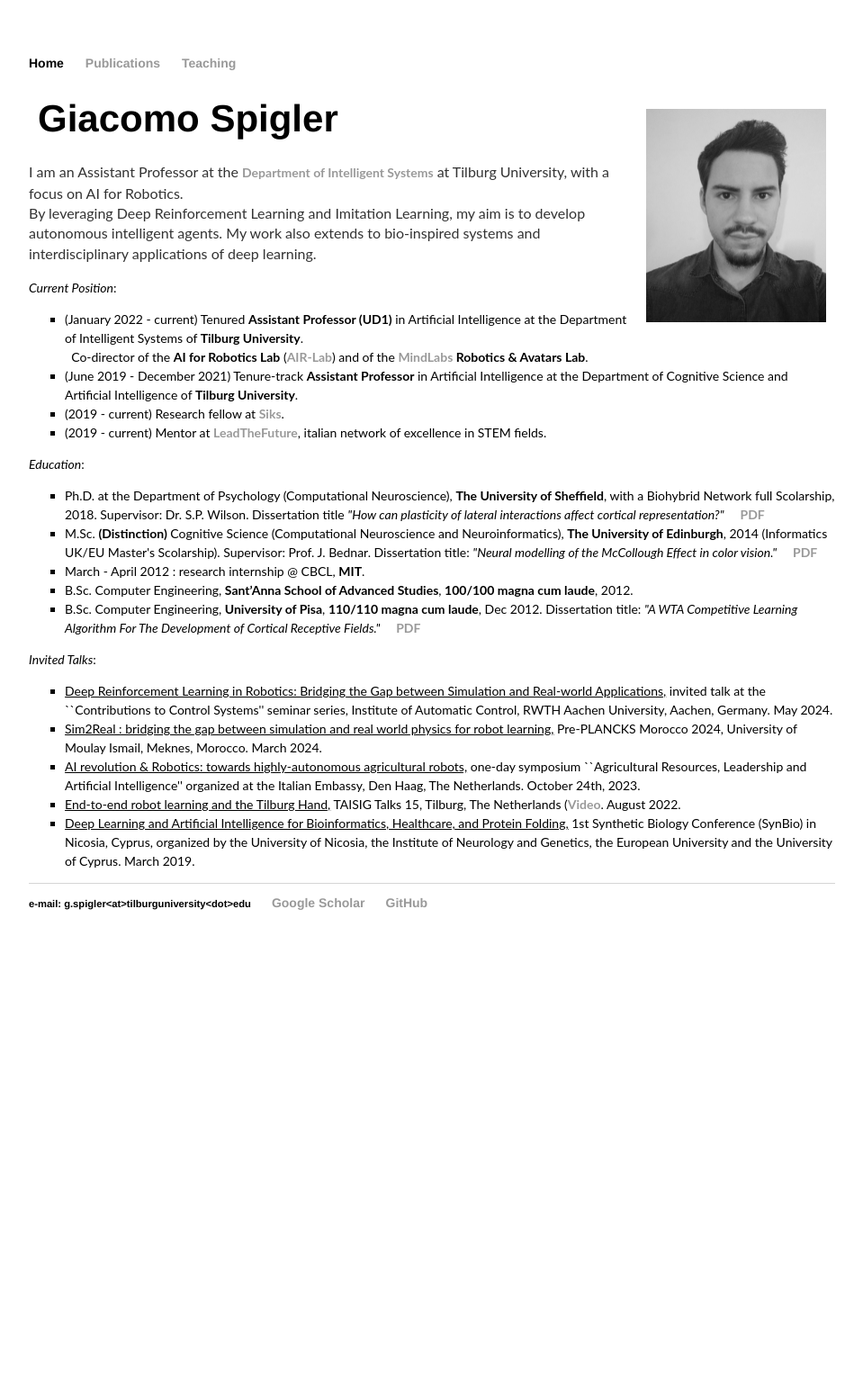
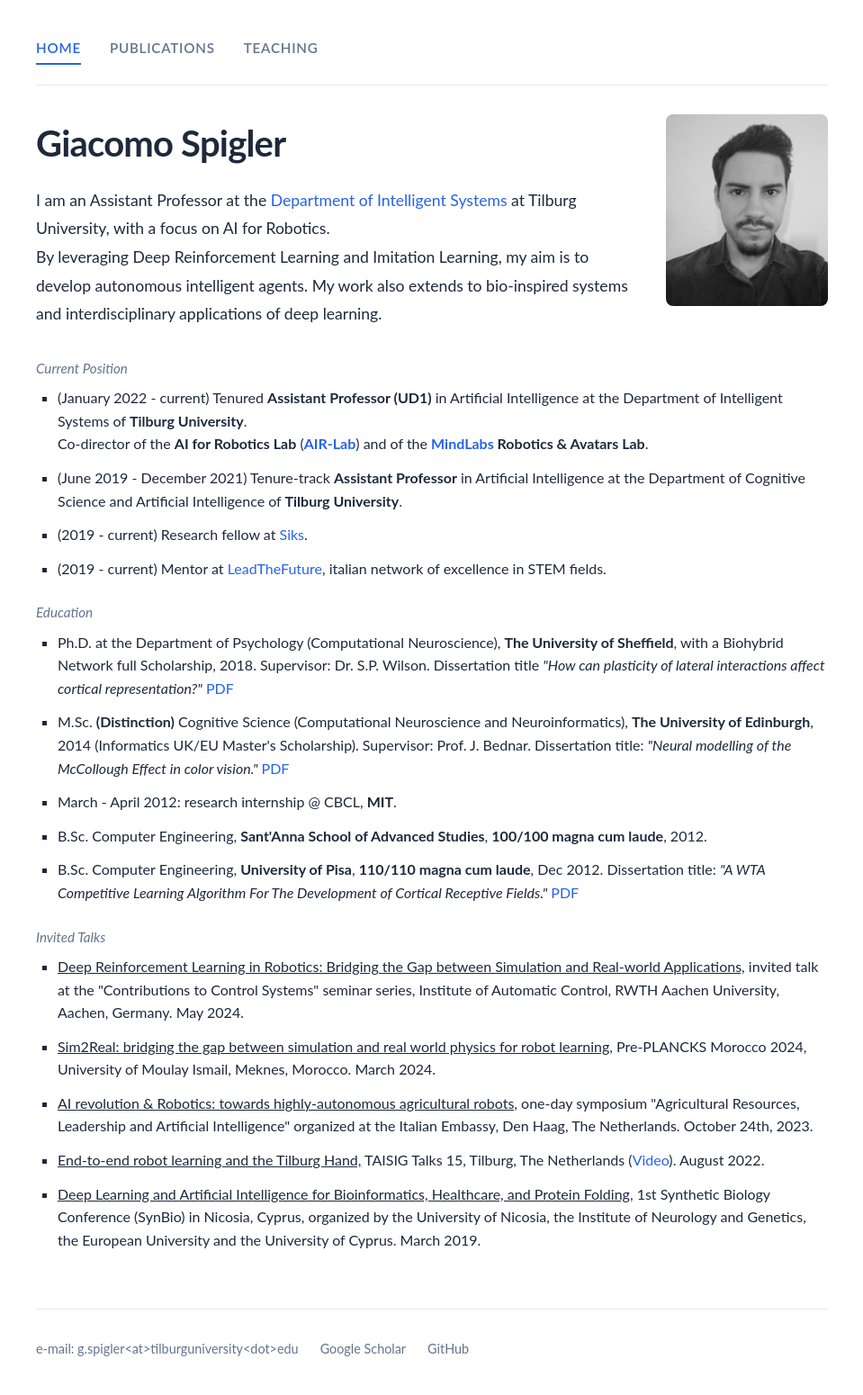
Before and after one commit to spiglerg/spiglernet, a PHP site: page /giacomo in a window 1280 px wide. Shown: the whole page at 90% size, without its empty margins (160-1119 px from the left). Before the commit the page ends 1011 px from the top, so only its background shows below. Run offline with PHP 8.4, Linux system fonts and the light colour scheme.

Commit message:
refreshed website Giacomo

```diff
--- a/giacomo/css/main.css
+++ b/giacomo/css/main.css
@@ -1,93 +1,278 @@
+/* ========================================
+   Giacomo Spigler - Personal Website
+   Modern Minimalist Design
+   ======================================== */
+
+/* CSS Variables */
+:root {
+    --bg: #ffffff;
+    --text: #1e293b;
+    --muted: #64748b;
+    --primary: #2563eb;
+    --primary-hover: #1d4ed8;
+    --accent-bg: #f8fafc;
+    --border: #e2e8f0;
+    --highlight: #fef9c3;
+}
+
+/* Reset & Base */
+* {
+    box-sizing: border-box;
+}
+
 body {
-    margin: 60px auto;
-    width: 70%;
-    font-family: 'Lato', Verdana, Helvetica, sans-serif;
-    font-size: 14px;
-    line-height: 1.5em;
+    margin: 0;
+    padding: 40px 20px;
+    max-width: 920px;
+    width: 90%;
+    margin-left: auto;
+    margin-right: auto;
+    font-family: 'Lato', -apple-system, BlinkMacSystemFont, 'Segoe UI', Helvetica, Arial, sans-serif;
+    font-size: 16px;
+    line-height: 1.6;
+    color: var(--text);
+    background-color: var(--bg);
 }
-nav ul, footer ul {
-    font-family:'Helvetica', 'Arial', 'Sans-Serif';
-    padding: 0px;
-    list-style: none;
-    font-weight: bold;
+
+/* Typography */
+h1 {
+    font-size: 2.5rem;
+    font-weight: 700;
+    margin: 0 0 1rem 0;
+    color: var(--text);
+    letter-spacing: -0.02em;
 }
-nav ul li, footer ul li {
-    display: inline;
-    margin-right: 20px;
+
+h2 {
+    font-size: 1.5rem;
+    font-weight: 600;
+    margin: 2rem 0 1rem 0;
+    color: var(--text);
 }
+
+p {
+    font-size: 1rem;
+    line-height: 1.7;
+    color: var(--text);
+    margin: 0 0 1rem 0;
+}
+
+/* Links */
 a {
+    color: var(--primary);
     text-decoration: none;
-    color: #999;
-    font-size: 14px;
-    font-weight: 700
+    transition: color 0.2s ease;
 }
+
 a:hover {
+    color: var(--primary-hover);
     text-decoration: underline;
 }
 
 a.paper {
-    color: #1772d0;
+    color: var(--primary);
+    font-weight: 600;
+}
+
+a.paper:hover {
+    color: var(--primary-hover);
+}
+
+/* Navigation */
+nav {
+    margin-bottom: 2rem;
+    padding-bottom: 1rem;
+    border-bottom: 1px solid var(--border);
+}
+
+nav ul {
+    list-style: none;
+    padding: 0;
+    margin: 0;
+    display: flex;
+    gap: 2rem;
+}
+
+nav ul li {
+    display: inline;
+}
+
+nav a {
+    color: var(--muted);
+    font-weight: 600;
+    font-size: 0.95rem;
+    text-transform: uppercase;
+    letter-spacing: 0.05em;
+    padding-bottom: 0.5rem;
+    transition: color 0.2s ease, border-color 0.2s ease;
+    border-bottom: 2px solid transparent;
+}
+
+nav a:hover {
+    color: var(--text);
     text-decoration: none;
 }
-a.paper:focus,
-a.paper:hover {
-    color: #f09228;
-    text-decoration: none;
-}
-h1 {
-    font-size: 3em;
-    font-family:'Helvetica', 'Arial', 'Sans-Serif';
-}
-p {
-    font-size: 1.5em;
-    line-height: 1.4em;
-    color: #333;
-}
-footer {
-    border-top: 1px solid #d5d5d5;
-    font-size: .8em;
+
+nav a.active {
+    color: var(--primary);
+    border-bottom: 2px solid var(--primary);
 }
 
-ul.posts {
-    margin: 20px auto 40px;
-    font-size: 1.5em;
+/* Container */
+.container {
+    margin-top: 2rem;
 }
 
-ul.posts li {
-    list-style: none;
-}
-.insetBorder {
-border: 10px inset;
-padding: 50px;
+/* Profile Photo */
+.profile-photo {
+    float: right;
+    width: 180px;
+    margin: 0 0 1.5rem 2rem;
+    border-radius: 8px;
 }
 
-.roundedBorder {
-border: 2px solid yellowgreen;
-border-radius: 20px;
-padding: 10px;
+/* Bio/Intro text */
+.intro {
+    font-size: 1.1rem;
+    line-height: 1.8;
+    color: var(--text);
+    margin-bottom: 2rem;
 }
 
-.pinkBorder {
-border: 2px dashed pink;
-padding: 30px;
+/* Section Headers */
+.section-label {
+    font-style: italic;
+    color: var(--muted);
+    font-size: 0.95rem;
+    margin-bottom: 0.5rem;
+    display: block;
 }
-h2.c {
+
+/* Lists */
+ul {
+    padding-left: 1.5rem;
+    margin: 0.5rem 0 1.5rem 0;
+}
+
+ul li {
+    margin-bottom: 0.75rem;
+    line-height: 1.6;
+}
+
+ul[type="square"] {
+    list-style-type: square;
+}
+
+/* Section Titles (Publications page) */
+.sectiontitle {
+    font-size: 1.1rem;
+    font-weight: 700;
+    text-transform: uppercase;
+    letter-spacing: 0.05em;
+    color: var(--text);
+    background: none;
+    padding: 0;
+    margin: 2.5rem 0 1rem 0;
+    padding-bottom: 0.5rem;
+    border-bottom: 2px solid var(--primary);
+}
+
+/* Publication Items */
+.pub-item {
+    padding: 1rem 0;
+    border-bottom: 1px solid var(--border);
+    transition: background-color 0.2s ease;
+}
+
+.pub-item:last-child {
+    border-bottom: none;
+}
+
+.pub-item:hover {
+    background-color: var(--accent-bg);
+}
+
+.pub-highlight {
+    background-color: var(--highlight);
+    padding: 1rem;
+    margin: 0 -1rem;
+    border-radius: 4px;
+}
+
+.pub-highlight:hover {
+    background-color: #fef08a;
+}
+
+/* Footer */
+footer {
+    margin-top: 4rem;
+    padding-top: 2rem;
+    border-top: 1px solid var(--border);
+}
+
+footer ul {
+    list-style: none;
+    padding: 0;
+    margin: 0;
+    display: flex;
+    flex-wrap: wrap;
+    gap: 1.5rem;
+}
+
+footer ul li {
+    margin: 0;
+    color: var(--muted);
+    font-size: 0.9rem;
+}
+
+footer a {
+    color: var(--muted);
+}
+
+footer a:hover {
+    color: var(--primary);
+}
+
+/* Responsive Design */
+@media (max-width: 600px) {
+    body {
+        padding: 20px 16px;
+    }
+
+    h1 {
+        font-size: 2rem;
+    }
+
+    nav ul {
+        gap: 1rem;
+    }
+
+    nav a {
+        font-size: 0.85rem;
+    }
+
+    .profile-photo {
+        float: none;
+        display: block;
+        width: 150px;
+        margin: 0 auto 1.5rem auto;
+    }
+
+    .container {
+        margin-top: 1rem;
+    }
+
+    footer ul {
+        flex-direction: column;
+        gap: 0.75rem;
+    }
+}
+
+/* Utility Classes */
+.text-center {
     text-align: center;
 }
-p.sectiontitle{
-    font-size:18px;
-    width: 100%;
-    padding: 5px;
-    text-align:center;
-    background-color: #F8F8F8;
-    color: #333333;
+
+.text-muted {
+    color: var(--muted);
 }
-div.container{
-    margin-top: 30px;
-}
-div.researchbox{
-    padding: 10px;
-    border-style: dashed;
-    border-width: 2px;
-    border-color: #707070;
-}
--- a/giacomo/index.html
+++ b/giacomo/index.html
@@ -5,6 +5,7 @@
 		<meta name="description" content="Giacomo Spigler's personal website">
         <meta http-equiv="Content-Type" content="application/xhtml+xml; charset=UTF-8"/>
         <meta http-equiv="Content-Language" content="en-us" />
+        <meta name="viewport" content="width=device-width, initial-scale=1" />
 		<meta name="keywords" content="deep learning, artificial intelligence, deep reinforcement learning, vision-language-action (VLA) models, continual learning, meta-learning, artificial general intelligence, cortical modelling, computational neuroscience, temporal singularity">
 		<meta name="author" content="Giacomo Spigler">
 
@@ -29,7 +30,7 @@
 
 		<nav>
     		<ul>
-        		<li><a href="index.html" style="color:black;">Home</a></li>
+        		<li><a href="index.html" class="active">Home</a></li>
         		<li><a href="publications.html">Publications</a></li>
         		<li><a href="teaching.html">Teaching</a></li>
     		</ul>
@@ -38,42 +39,42 @@
 
 		<div class="container">
 
-            <p><img style="float: right; width:200px; margin:10px;" src="images/spigler_bw.png" /></p>
-            <h1 id="giacomo-spigler" style="padding:10px;">Giacomo Spigler</h1>
+            <img class="profile-photo" src="images/spigler_bw.png" alt="Giacomo Spigler" />
+            <h1 id="giacomo-spigler">Giacomo Spigler</h1>
 
-            <p style="font-size:12pt;">
+            <p class="intro">
 				I am an Assistant Professor at the <a href="https://www.tilburguniversity.edu/about/schools/tshd/departments/dis">Department of Intelligent Systems</a> at Tilburg University, with a focus on AI for Robotics.<br />
 
 				By leveraging Deep Reinforcement Learning and Imitation Learning, my aim is to develop autonomous intelligent agents. My work also extends to bio-inspired systems and interdisciplinary applications of deep learning.<br />
 			</p>
 
-            <i>Current Position</i>:<br />
+            <span class="section-label">Current Position</span>
                 <ul type="square">
-                  <li> (January 2022 - current) Tenured <b>Assistant Professor (UD1)</b> in Artificial Intelligence at the Department of Intelligent Systems of <b>Tilburg University</b>.<br>
-			                        &nbsp; Co-director of the <b>AI for Robotics Lab</b> (<b><a href="http://airlab-tilburg.github.io">AIR-Lab</a></b>) and of the <b><a href="https://www.mind-labs.eu">MindLabs</a> Robotics & Avatars Lab</b>.
-		  <li> (June 2019 - December 2021) Tenure-track <b>Assistant Professor</b> in Artificial Intelligence at the Department of Cognitive Science and Artificial Intelligence of <b>Tilburg University</b>.
-                  <li> (2019 - current) Research fellow at <a href="http://www.siks.nl">Siks</a>.
-                  <li> (2019 - current) Mentor at <a href="https://leadthefuture.tech">LeadTheFuture</a>, italian network of excellence in STEM fields.
+                  <li>(January 2022 - current) Tenured <b>Assistant Professor (UD1)</b> in Artificial Intelligence at the Department of Intelligent Systems of <b>Tilburg University</b>.<br />
+			Co-director of the <b>AI for Robotics Lab</b> (<b><a href="http://airlab-tilburg.github.io">AIR-Lab</a></b>) and of the <b><a href="https://www.mind-labs.eu">MindLabs</a> Robotics & Avatars Lab</b>.</li>
+		  <li>(June 2019 - December 2021) Tenure-track <b>Assistant Professor</b> in Artificial Intelligence at the Department of Cognitive Science and Artificial Intelligence of <b>Tilburg University</b>.</li>
+                  <li>(2019 - current) Research fellow at <a href="http://www.siks.nl">Siks</a>.</li>
+                  <li>(2019 - current) Mentor at <a href="https://leadthefuture.tech">LeadTheFuture</a>, italian network of excellence in STEM fields.</li>
 		</ul>
 
 
-            <i>Education</i>:<br />
+            <span class="section-label">Education</span>
                 <ul type="square">
-                    <li> Ph.D. at the Department of Psychology (Computational Neuroscience), <b>The University of Sheffield</b>, with a Biohybrid Network full Scolarship, 2018. Supervisor: Dr. S.P. Wilson. Dissertation title <i>"How can plasticity of lateral interactions affect cortical representation?"</i> &nbsp;&nbsp;&nbsp; <a href="files/thesis_spigler17_uos.pdf">PDF</a>
-                    <li> M.Sc. <b>(Distinction)</b> Cognitive Science (Computational Neuroscience and Neuroinformatics), <b>The University of Edinburgh</b>, 2014 (Informatics UK/EU Master's Scolarship). Supervisor: Prof. J. Bednar. Dissertation title: <i>"Neural modelling of the McCollough Effect in color vision."</i> &nbsp;&nbsp;&nbsp; <a href="files/spigler_msc14.pdf">PDF</a>
-                    <li> March - April 2012 : research internship &#64; CBCL, <b>MIT</b>.
-                    <li> B.Sc. Computer Engineering, <b>Sant’Anna School of Advanced Studies</b>, <b>100/100 magna cum laude</b>, 2012.
-                    <li> B.Sc. Computer Engineering, <b>University of Pisa</b>, <b>110/110 magna cum laude</b>, Dec 2012. Dissertation title: <i>"A WTA Competitive Learning Algorithm For The Development of Cortical Receptive Fields."</i> &nbsp;&nbsp;&nbsp; <a href="files/spigler_unipi12.pdf">PDF</a>
-                  </ul>
+                    <li>Ph.D. at the Department of Psychology (Computational Neuroscience), <b>The University of Sheffield</b>, with a Biohybrid Network full Scholarship, 2018. Supervisor: Dr. S.P. Wilson. Dissertation title <i>"How can plasticity of lateral interactions affect cortical representation?"</i> <a href="files/thesis_spigler17_uos.pdf">PDF</a></li>
+                    <li>M.Sc. <b>(Distinction)</b> Cognitive Science (Computational Neuroscience and Neuroinformatics), <b>The University of Edinburgh</b>, 2014 (Informatics UK/EU Master's Scholarship). Supervisor: Prof. J. Bednar. Dissertation title: <i>"Neural modelling of the McCollough Effect in color vision."</i> <a href="files/spigler_msc14.pdf">PDF</a></li>
+                    <li>March - April 2012: research internship @ CBCL, <b>MIT</b>.</li>
+                    <li>B.Sc. Computer Engineering, <b>Sant'Anna School of Advanced Studies</b>, <b>100/100 magna cum laude</b>, 2012.</li>
+                    <li>B.Sc. Computer Engineering, <b>University of Pisa</b>, <b>110/110 magna cum laude</b>, Dec 2012. Dissertation title: <i>"A WTA Competitive Learning Algorithm For The Development of Cortical Receptive Fields."</i> <a href="files/spigler_unipi12.pdf">PDF</a></li>
+                </ul>
 
 
-            <i>Invited Talks</i>:<br />
+            <span class="section-label">Invited Talks</span>
                 <ul type="square">
-                    <li> <u>Deep Reinforcement Learning in Robotics: Bridging the Gap between Simulation and Real-world Applications,</u> invited talk at the ``Contributions to Control Systems'' seminar series, Institute of Automatic Control, RWTH Aachen University, Aachen, Germany. May 2024.
-                    <li> <u>Sim2Real : bridging the gap between simulation and real world physics for robot learning,</u> Pre-PLANCKS Morocco 2024, University of Moulay Ismail, Meknes, Morocco. March 2024.
-                    <li> <u>AI revolution & Robotics: towards highly-autonomous agricultural robots,</u> one-day symposium ``Agricultural Resources, Leadership and Artificial Intelligence'' organized at the Italian Embassy, Den Haag, The Netherlands. October 24th, 2023.
-                    <li> <u>End-to-end robot learning and the Tilburg Hand,</u> TAISIG Talks 15, Tilburg, The Netherlands (<a href="https://www.youtube.com/watch?v=J0d-ZqLUuRo">Video</a>. August 2022.
-                    <li> <u>Deep Learning and Artificial Intelligence for Bioinformatics, Healthcare, and Protein Folding,</u> 1st Synthetic Biology Conference (SynBio) in Nicosia, Cyprus, organized by the University of Nicosia, the Institute of Neurology and Genetics, the European University and the University of Cyprus. March 2019.
+                    <li><u>Deep Reinforcement Learning in Robotics: Bridging the Gap between Simulation and Real-world Applications,</u> invited talk at the "Contributions to Control Systems" seminar series, Institute of Automatic Control, RWTH Aachen University, Aachen, Germany. May 2024.</li>
+                    <li><u>Sim2Real: bridging the gap between simulation and real world physics for robot learning,</u> Pre-PLANCKS Morocco 2024, University of Moulay Ismail, Meknes, Morocco. March 2024.</li>
+                    <li><u>AI revolution & Robotics: towards highly-autonomous agricultural robots,</u> one-day symposium "Agricultural Resources, Leadership and Artificial Intelligence" organized at the Italian Embassy, Den Haag, The Netherlands. October 24th, 2023.</li>
+                    <li><u>End-to-end robot learning and the Tilburg Hand,</u> TAISIG Talks 15, Tilburg, The Netherlands (<a href="https://www.youtube.com/watch?v=J0d-ZqLUuRo">Video</a>). August 2022.</li>
+                    <li><u>Deep Learning and Artificial Intelligence for Bioinformatics, Healthcare, and Protein Folding,</u> 1st Synthetic Biology Conference (SynBio) in Nicosia, Cyprus, organized by the University of Nicosia, the Institute of Neurology and Genetics, the European University and the University of Cyprus. March 2019.</li>
                 </ul>
 
 
```
Also changed, not shown: giacomo/publications.html (+32 -64 lines), giacomo/teaching.html (+16 -20 lines).
